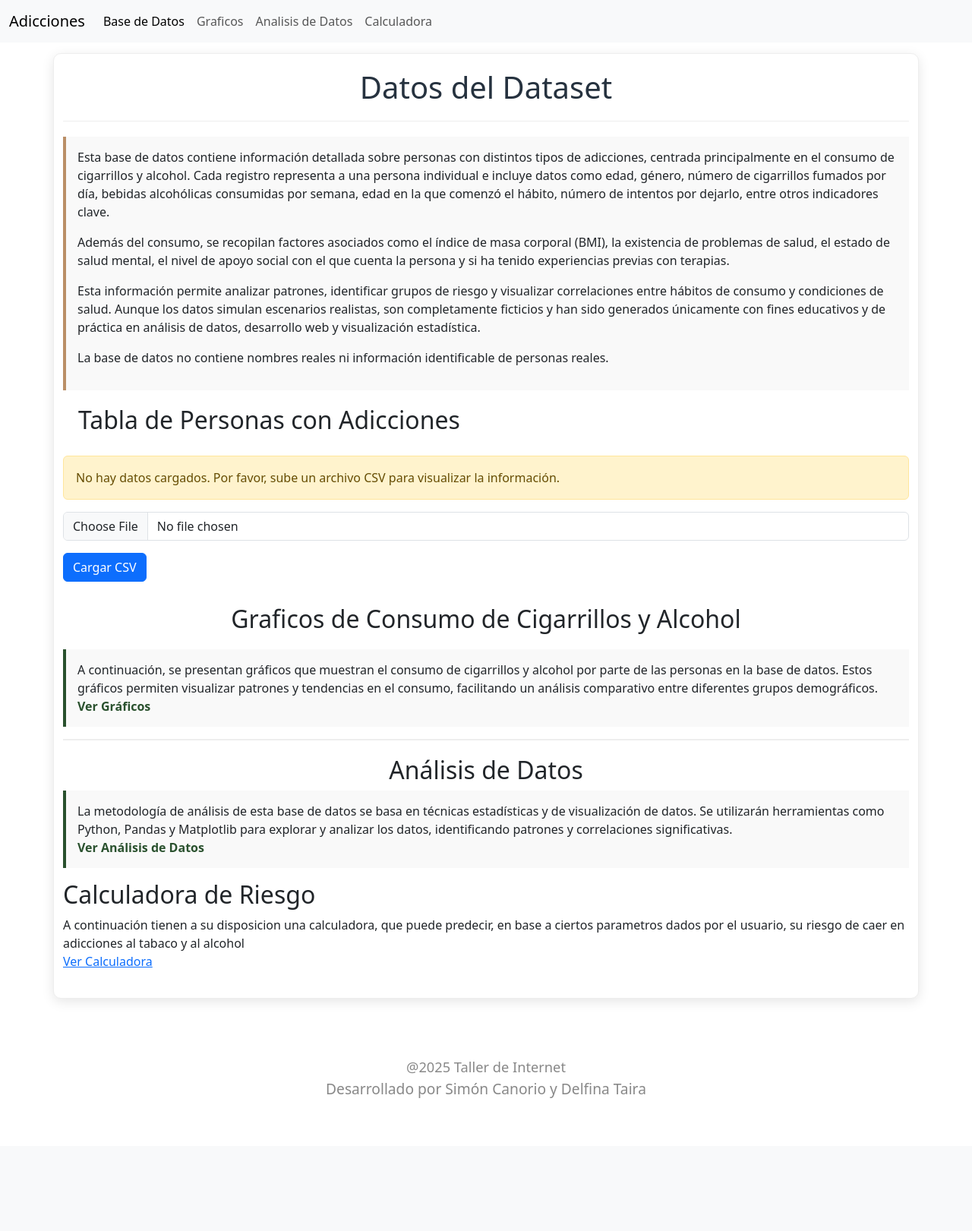
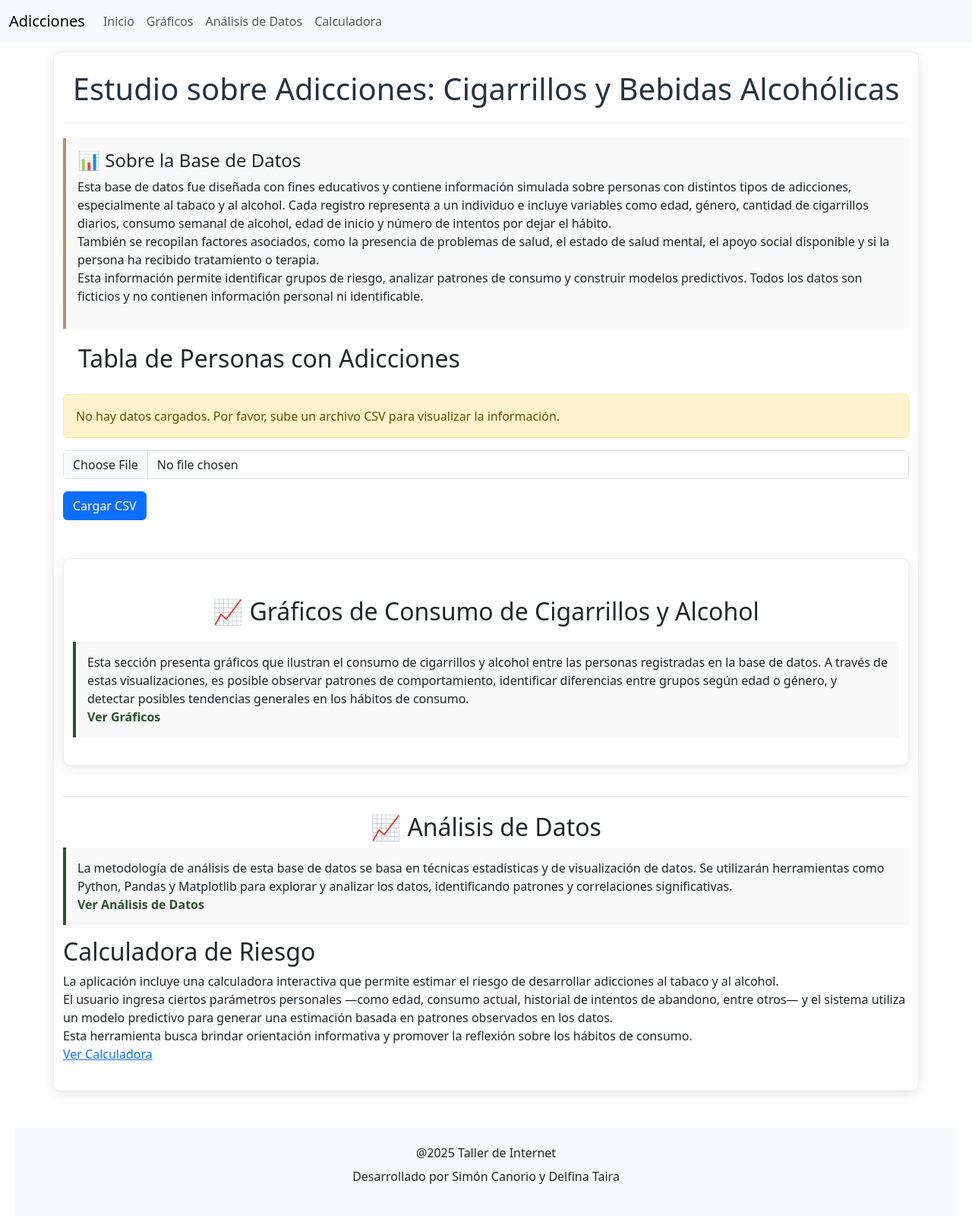
Before and after one commit to Delf04/Tp3-Flask, a Flask app: page / in a window 1280 px wide. Shown: the whole page at 76% size. Before the commit the page ends 1446 px from the top, so only its background shows below. Run offline with Flask 3, Linux system fonts and the light colour scheme; data that the repository does not hold is empty.

Commit message:
optimizacion html

```diff
--- a/app.py
+++ b/app.py
@@ -244,7 +244,7 @@ def entrenar_modelos():
 
 # Entrena ambos modelos dentro del contexto Flask para evitar errores con db.session
 
-@app.route('/predict', methods=['GET', 'POST'])
+@app.route('/prediccion', methods=['GET', 'POST'])
 def predict():
     if modelo_fumador is None or modelo_tomador is None:
         return "Modelos no disponibles. Cargá el archivo CSV primero desde la página principal.", 400
@@ -277,14 +277,14 @@ def predict():
             prob_fumador = modelo_fumador.predict_proba(input_fumador)[0][1]
             prob_tomador = modelo_tomador.predict_proba(input_tomador)[0][1]
 
-            return render_template('predict_result.html',
+            return render_template('resultado_prediccion.html',
                                    prob_fumador=round(prob_fumador * 100, 2),
                                    prob_tomador=round(prob_tomador * 100, 2))
 
         except Exception as e:
             return f"Error en predicción: {e}"
 
-    return render_template('predict_form.html')
+    return render_template('form_prediccion.html')
 
 
 if __name__ == "__main__":
--- a/templates/base.html
+++ b/templates/base.html
@@ -1,15 +1,56 @@
 <!DOCTYPE html>
-<html lang="en">
+<html lang="es">
 <head>
     <meta charset="UTF-8">
     <meta name="viewport" content="width=device-width, initial-scale=1.0">
-    <link rel="stylesheet" href="{{ url_for('static', filename='css/main.css') }}">
+    <title>{% block title %}Adicciones{% endblock %}</title>
+    <link rel="stylesheet" href="{{ url_for('static', filename='css/style.css') }}">
+
     {% block head %}
-    <link href="https://cdn.jsdelivr.net/npm/bootstrap@5.3.6/dist/css/bootstrap.min.css" rel="stylesheet" integrity="sha384-4Q6Gf2aSP4eDXB8Miphtr37CMZZQ5oXLH2yaXMJ2w8e2ZtHTl7GptT4jmndRuHDT" crossorigin="anonymous">
-    <script src="https://cdn.jsdelivr.net/npm/bootstrap@5.3.6/dist/js/bootstrap.bundle.min.js" integrity="sha384-j1CDi7MgGQ12Z7Qab0qlWQ/Qqz24Gc6BM0thvEMVjHnfYGF0rmFCozFSxQBxwHKO" crossorigin="anonymous"></script>
+    <link href="https://cdn.jsdelivr.net/npm/bootstrap@5.3.6/dist/css/bootstrap.min.css" rel="stylesheet">
+    <script src="https://cdn.jsdelivr.net/npm/bootstrap@5.3.6/dist/js/bootstrap.bundle.min.js"></script>
     {% endblock %}
 </head>
 <body>
-    {% block body %} {% endblock %}
+
+    <!-- NAVBAR (siempre visible) -->
+    <nav class="navbar navbar-expand-lg bg-body-tertiary fixed-top">
+        <div class="container-fluid">
+            <a class="navbar-brand" href="{{ url_for('index') }}">Adicciones</a>
+            <button class="navbar-toggler" type="button" data-bs-toggle="collapse" data-bs-target="#navbarNav">
+                <span class="navbar-toggler-icon"></span>
+            </button>
+            <div class="collapse navbar-collapse" id="navbarNav">
+                <ul class="navbar-nav">
+                    <li class="nav-item">
+                        <a class="nav-link" href="#">Inicio</a>
+                    </li>
+                    <li class="nav-item">
+                        <a class="nav-link" href="#graficos">Gráficos</a>
+                    </li>
+                    <li class="nav-item">
+                        <a class="nav-link" href="#analisis_de_datos">Análisis de Datos</a>
+                    </li>
+                    <li class="nav-item">
+                        <a class="nav-link" href= "#calculadora">Calculadora</a>
+                    </li>
+                </ul>
+            </div>
+        </div>
+    </nav>
+
+    <!-- CONTENIDO DE CADA PÁGINA -->
+    <main class="container mt-5 pt-4">
+        {% block content %}{% endblock %}
+    </main>
+
+    <!-- FOOTER (siempre visible) -->
+    <footer class="text-center py-4 bg-light mt-5">
+        <div>
+            <h6>@2025 Taller de Internet</h6>
+            <p>Desarrollado por Simón Canorio y Delfina Taira</p>
+        </div>
+    </footer>
+
 </body>
 </html>
--- a/templates/predict_form.html
+++ b/templates/form_prediccion.html
@@ -1,9 +1,10 @@
-<form method="post" action="/predict">
+<form method="post" action="/prediccion">
     Edad: <input type="number" name="age" required><br>
     Género:
     <select name="gender" required>
         <option value="Male">Masculino</option>
         <option value="Female">Femenino</option>
+        <option value="Other"></option>
     </select><br>
     Cigarrillos por día: <input type="number" name="smokes_per_day" required><br>
     Alcohol por semana: <input type="number" name="drinks_per_week" required><br>
--- a/templates/index.html
+++ b/templates/index.html
@@ -1,77 +1,31 @@
-<!DOCTYPE html>
-<html lang="es">
-<head>
-    <meta charset="UTF-8">
-    <link rel="icon" href="https://us.123rf.com/450wm/nsit0108/nsit01081903/nsit0108190300490/118517794-vaso-de-icono-de-whisky-ilustraci%C3%B3n-plana-de-vaso-de-whisky-icono-vectoriales-para-dise%C3%B1o-web.jpg?ver=6" type="image/png">
-    <title>Datos de Personas con Adicciones</title>
-    <link rel="stylesheet" href="{{ url_for('static', filename='css/style.css') }}">
-    <link href="https://cdn.jsdelivr.net/npm/bootstrap@5.3.6/dist/css/bootstrap.min.css" rel="stylesheet" integrity="sha384-4Q6Gf2aSP4eDXB8Miphtr37CMZZQ5oXLH2yaXMJ2w8e2ZtHTl7GptT4jmndRuHDT" crossorigin="anonymous">
-    <script src="https://cdn.jsdelivr.net/npm/bootstrap@5.3.6/dist/js/bootstrap.bundle.min.js" integrity="sha384-j1CDi7MgGQ12Z7Qab0qlWQ/Qqz24Gc6BM0thvEMVjHnfYGF0rmFCozFSxQBxwHKO" crossorigin="anonymous"></script>
+{% extends "base.html" %}
 
-</head>
+{% block title %}Datos de Personas con Adicciones{% endblock %}
 
-<body>
-
-    <!-- el navbar -->
-    <nav class="navbar navbar-expand-lg bg-body-tertiary fixed-top">
-      <div class="container-fluid">
-        <a class="navbar-brand" href="{{ url_for('index') }}">Adicciones</a>
-        <button class="navbar-toggler" type="button" data-bs-toggle="collapse" data-bs-target="#navbarNav" aria-controls="navbarNav" aria-expanded="false" aria-label="Toggle navigation">
-        <span class="navbar-toggler-icon"></span>
-        </button>
-        <div class="collapse navbar-collapse" id="navbarNav">
-          <ul class="navbar-nav">
-            <li class="nav-item">
-              <a class="nav-link active" aria-current="page" href="{{ url_for('index') }}">Base de Datos</a>
-            </li>
-            <li class="nav-item">
-              <a class="nav-link" href="{{ url_for('graficos') }}">Graficos</a>
-            </li>
-            <li class="nav-item">
-              <a class="nav-link" href="{{ url_for('analisis_de_datos') }}">Analisis de Datos</a>
-            </li>
-            <li class="nav-item">
-              <a class="nav-link" href="{{ url_for('predict') }}">Calculadora</a>
-            </li>
-          </ul>
-        </div>
-      </div>
-    </nav>
-
-
-    <div class="container">
+{% block content %}
 <header>
-            <h1 class="titulo_principal">Datos del Dataset</h1>
+    <h1 class="titulo_principal">Estudio sobre Adicciones: Cigarrillos y Bebidas Alcohólicas</h1>
 </header>
 
 <section class="descripcion">
+    <h4>📊 Sobre la Base de Datos</h4>
     <p>
-              Esta base de datos contiene información detallada sobre personas con distintos tipos de adicciones, centrada principalmente en el consumo de cigarrillos y alcohol.
-              Cada registro representa a una persona individual e incluye datos como edad, género, número de cigarrillos fumados por día, bebidas alcohólicas consumidas por semana, edad en la que comenzó el hábito, número de intentos por dejarlo, entre otros indicadores clave.
-            </p>
+        Esta base de datos fue diseñada con fines educativos y contiene información simulada sobre personas con distintos tipos de adicciones, especialmente al tabaco y al alcohol. Cada registro representa a un individuo e incluye variables como edad, género, cantidad de cigarrillos diarios, consumo semanal de alcohol, edad de inicio y número de intentos por dejar el hábito.
 
-            <p>
-              Además del consumo, se recopilan factores asociados como el índice de masa corporal (BMI), la existencia de problemas de salud, el estado de salud mental, el nivel de apoyo social con el que cuenta la persona y si ha tenido experiencias previas con terapias.
-            </p>
+        <br>También se recopilan factores asociados, como la presencia de problemas de salud, el estado de salud mental, el apoyo social disponible y si la persona ha recibido tratamiento o terapia.
 
-            <p>
-              Esta información permite analizar patrones, identificar grupos de riesgo y visualizar correlaciones entre hábitos de consumo y condiciones de salud. Aunque los datos simulan escenarios realistas, son completamente ficticios y han sido generados únicamente con fines educativos y de práctica en análisis de datos, desarrollo web y visualización estadística.
-            </p>
-
-            <p>
-              La base de datos no contiene nombres reales ni información identificable de personas reales.
+        <br>Esta información permite identificar grupos de riesgo, analizar patrones de consumo y construir modelos predictivos. Todos los datos son ficticios y no contienen información personal ni identificable.
     </p>
     {% if datos_cargados %}
         <p><a href="{{ url_for('dataset_completo') }}">Ver dataset completo</a></p>
     {% endif %}
-
 </section>
 
+<section class="tabla-personas">
+    <h2 id="dataset">Tabla de Personas con Adicciones</h2>
 
     {% if datos_cargados %}
-<section class="tabla-personas">
-  <h2 id="dataset">Tabla de Personas con Adicciones</h2>
-  <p>Aca hay una breve demostracion del dataset con el que trabajamos</p>
+        <p>Aca hay una breve demostración del dataset con el que trabajamos.</p>
         <div class="table-wrapper">
             <table class="table table-bordered table-striped">
                 <thead>
@@ -92,10 +46,7 @@
                 </tbody>
             </table>
         </div>
-</section>
     {% else %}
-<section class="tabla-personas">
-  <h2 id="dataset">Tabla de Personas con Adicciones</h2>
         <p class="alert alert-warning">No hay datos cargados. Por favor, sube un archivo CSV para visualizar la información.</p>
         <form action="{{ url_for('cargar_csv') }}" method="post" enctype="multipart/form-data">
             <div class="mb-3">
@@ -103,48 +54,34 @@
             </div>
             <button class="btn btn-primary" type="submit">Cargar CSV</button>
         </form>
-
-</section>
     {% endif %}
-
-
-    <section class="graficos.container">
-      <h2 id="graficos"> Graficos de Consumo de Cigarrillos y Alcohol </h2>
-        <p class="descripcion-graficos">
-            A continuación, se presentan gráficos que muestran el consumo de cigarrillos y alcohol por parte de las personas en la base de datos. Estos gráficos permiten visualizar patrones y tendencias en el consumo, facilitando un análisis comparativo entre diferentes grupos demográficos.
-          <br><a class="graficos-link" href="{{ url_for('graficos') }}">Ver Gráficos</a>
-        </p>
-
 </section>
 
+<section class="graficos container">
+    <h2 id="graficos">📈 Gráficos de Consumo de Cigarrillos y Alcohol</h2>
+    <p class="descripcion-graficos">
+      Esta sección presenta gráficos que ilustran el consumo de cigarrillos y alcohol entre las personas registradas en la base de datos. A través de estas visualizaciones, es posible observar patrones de comportamiento, identificar diferencias entre grupos según edad o género, y detectar posibles tendencias generales en los hábitos de consumo.
+        <br><a class="graficos-link" href="{{ url_for('graficos') }}">Ver Gráficos</a>
 
-    <section>
-      <h2 id="analisis_de_datos"> Análisis de Datos</h2>
-        <p class="descripcion-analisis">
-            La metodología de análisis de esta base de datos se basa en técnicas estadísticas y de visualización de datos. Se utilizarán herramientas como Python, Pandas y Matplotlib para explorar y analizar los datos, identificando patrones y correlaciones significativas.
-          <br><a class= "analisis-link" href="{{ url_for('analisis_de_datos') }}">Ver Análisis de Datos</a>
     </p>
 </section>
 
 <section>
-      <h2 id="calculadora"> Calculadora de Riesgo</h2>
-        <p class="descripcion-calculadora">
-          A continuación tienen a su disposicion una calculadora, que puede predecir, en base a ciertos parametros dados por el usuario, su riesgo de caer en adicciones al tabaco y al alcohol
-          <br><a class= "calculadora" href="{{ url_for('predict') }}">Ver Calculadora</a>
+    <h2 id="analisis_de_datos">📈 Análisis de Datos</h2>
+    <p class="descripcion-analisis">
+        La metodología de análisis de esta base de datos se basa en técnicas estadísticas y de visualización de datos. Se utilizarán herramientas como Python, Pandas y Matplotlib para explorar y analizar los datos, identificando patrones y correlaciones significativas.
+        <br><a class="analisis-link" href="{{ url_for('analisis_de_datos') }}">Ver Análisis de Datos</a>
     </p>
 </section>
-    </div>
 
-</div>
-     <footer>
-        <div class="footer">
-            <div>
-                <h6>
-                    @2025 Taller de Internet
-                </h6>
-                <p>
-                    Desarrollado por Simón Canorio y Delfina Taira
+<section>
+    <h2 id="calculadora">Calculadora de Riesgo</h2>
+    <p class="descripcion-calculadora">
+      La aplicación incluye una calculadora interactiva que permite estimar el riesgo de desarrollar adicciones al tabaco y al alcohol.
+        <br>El usuario ingresa ciertos parámetros personales —como edad, consumo actual, historial de intentos de abandono, entre otros— y el sistema utiliza un modelo predictivo para generar una estimación basada en patrones observados en los datos.
+        <br>Esta herramienta busca brindar orientación informativa y promover la reflexión sobre los hábitos de consumo.
+
+        <br><a class="calculadora" href="{{ url_for('predict') }}">Ver Calculadora</a>
     </p>
-            </div>
-        </div>
-    </footer>
+</section>
+{% endblock %}
--- a/templates/predict_result.html
+++ b/templates/resultado_prediccion.html
@@ -7,6 +7,6 @@
 <h2>Resultados de la predicción</h2>
 <p>Probabilidad de ser fumador frecuente: {{ prob_fumador }}%</p>
 <p>Probabilidad de ser tomador frecuente: {{ prob_tomador }}%</p>
-<a href="/predict">Volver</a>
+<a href="/prediccion">Volver</a>
 </body>
 </html>
```
Also changed, not shown: templates/analisis_de_datos.html (+29 -59 lines), templates/graficos.html (+18 -57 lines), instance/test.db, plots/analisis.png. Lines whose indentation alone changed are shown as unchanged.
